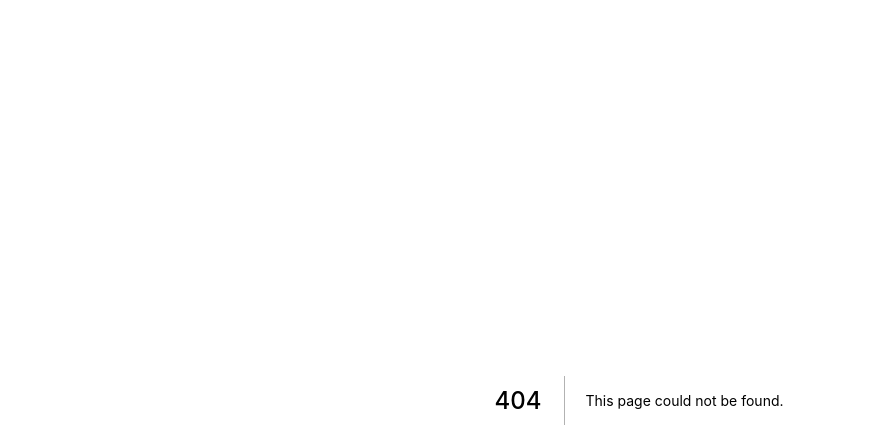
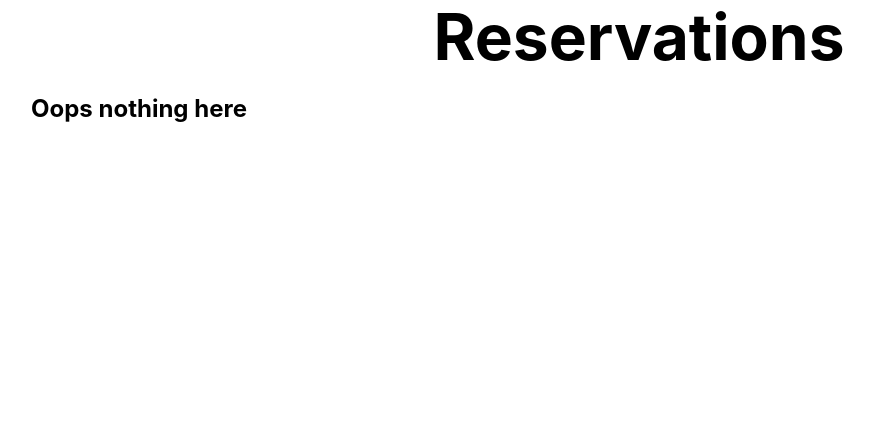
Before and after one commit to CStanton-dev/cosmic-reservations, a Next.js app: page /reservations in a window 1280 px wide. Before the commit this address had no page. Shown: the top 448 px of the page, without its empty margins (1-875 px from the left). Built offline with nearby package versions, Linux system fonts and the light colour scheme.

Commit message:
Created reservations page
Created a page for Reservations, and put some `Hello, World!`-esk code on the page.

```diff
--- /dev/null
+++ b/pages/reservations.js
@@ -0,0 +1,22 @@
+import Head from 'next/head';
+import Link from 'next/link';
+import styles from '../styles/Home.module.css'
+
+/**
+ * @todo flesh out reservations page
+ */
+export default function Reservations () {
+  return (
+    <div className={styles.container}>
+      <Head>
+        <title>Reserve a Room</title>
+      </Head>
+      <h1 className={styles.title}>Reservations</h1>
+      <h2>
+        <Link href='/'>
+          <a>Oops nothing here</a>
+        </Link>
+      </h2>
+    </div>
+  );
+}
```
